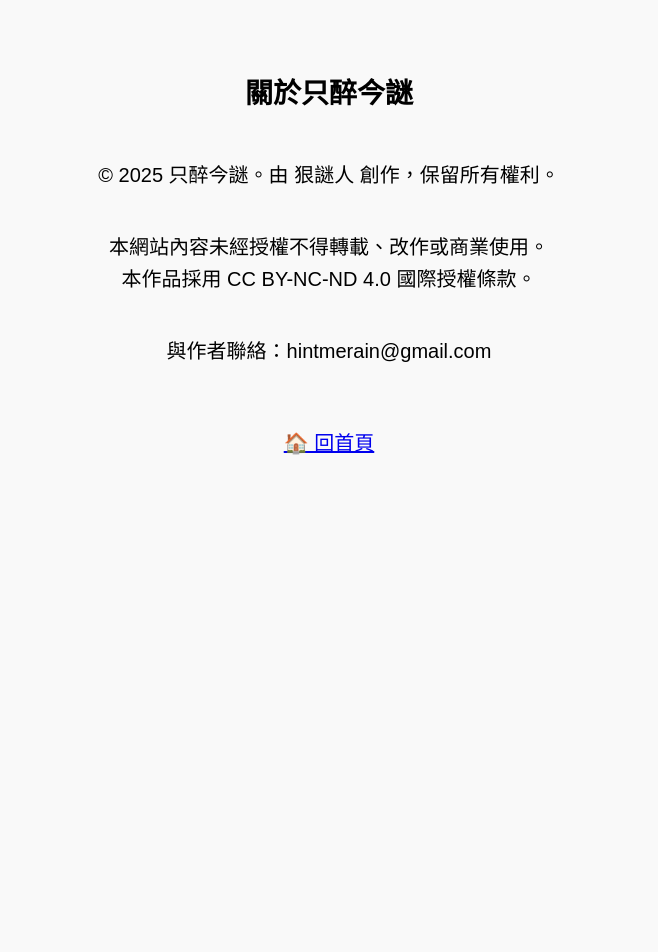
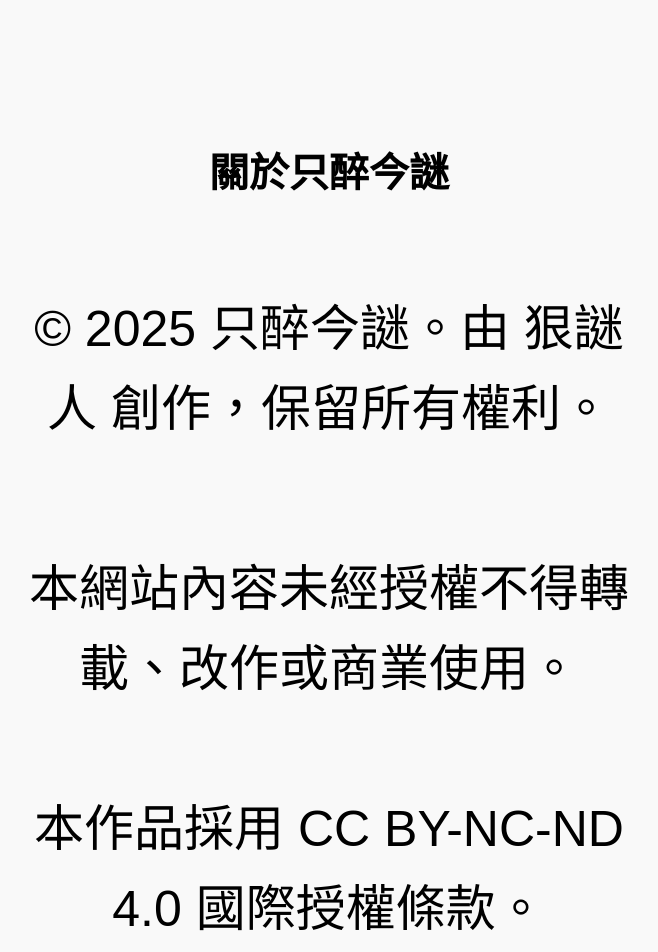
Before and after one commit to w15831/Miyu, a plain HTML site: page about.html in a window 1280 px wide. Shown: the top 952 px of the page, without its empty margins (311-969 px from the left). Before the commit the page ends 800 px from the top, so only its background shows below. Drawn offline with Linux system fonts and the light colour scheme.

Commit message:
Update about.html
調整字體大小以及行距

```diff
--- a/about.html
+++ b/about.html
@@ -13,10 +13,10 @@
       align-items: center;
       text-align: center;
       padding: 2em;
-      font-size: 20px;
+      font-size: 50px;
     }
     h2 {
-      font-size: 28px;
+      font-size: 40px;
       margin-bottom: 1em;
     }
     p {
@@ -26,15 +26,15 @@
     }
     a {
       margin-top: 2em;
-      font-size: 20px;
+      font-size: 40px;
     }
   </style>
 </head>
 <body>
   <h2>關於只醉今謎</h2>
   <p>© 2025 只醉今謎。由 狠謎人 創作，保留所有權利。</p>
-  <p>本網站內容未經授權不得轉載、改作或商業使用。<br>
-     本作品採用 CC BY-NC-ND 4.0 國際授權條款。</p>
+  <p>本網站內容未經授權不得轉載、改作或商業使用。<br><br>
+     本作品採用 CC BY-NC-ND 4.0 國際授權條款。</p><br><br>
   <p>與作者聯絡：hintmerain@gmail.com</p>
   <a href="index.html">🏠 回首頁</a>
 </body>
```
